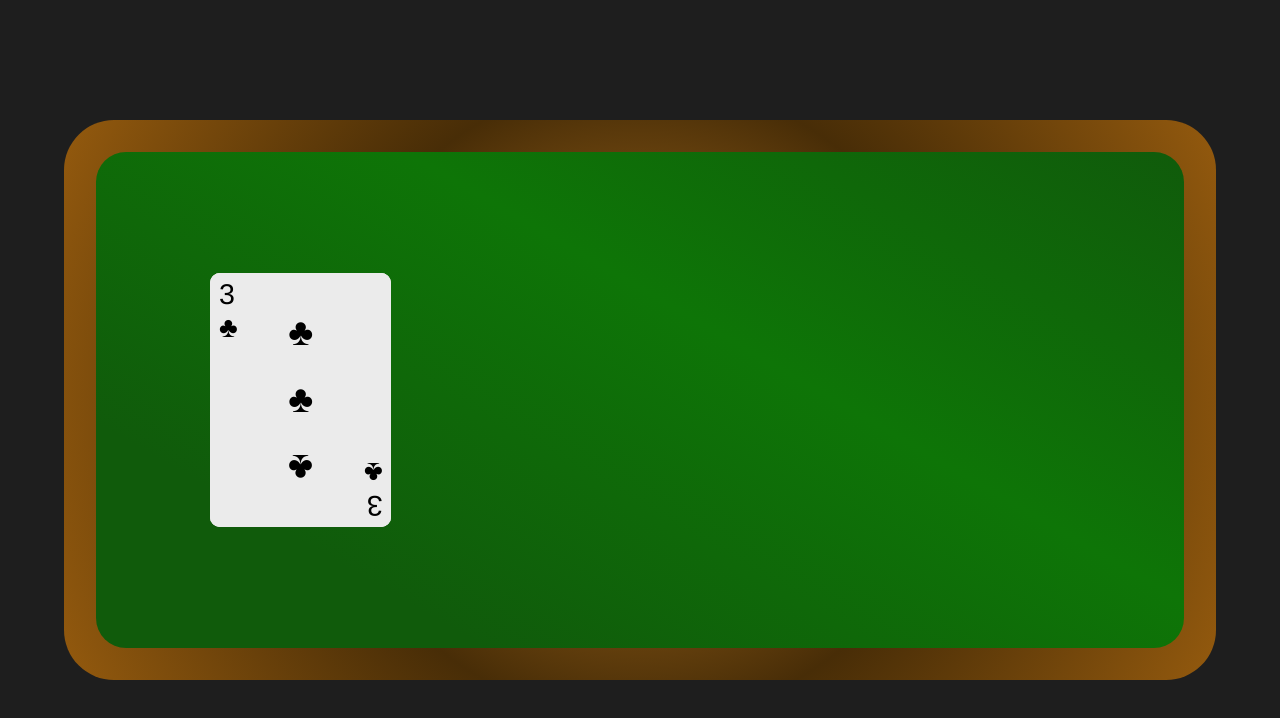
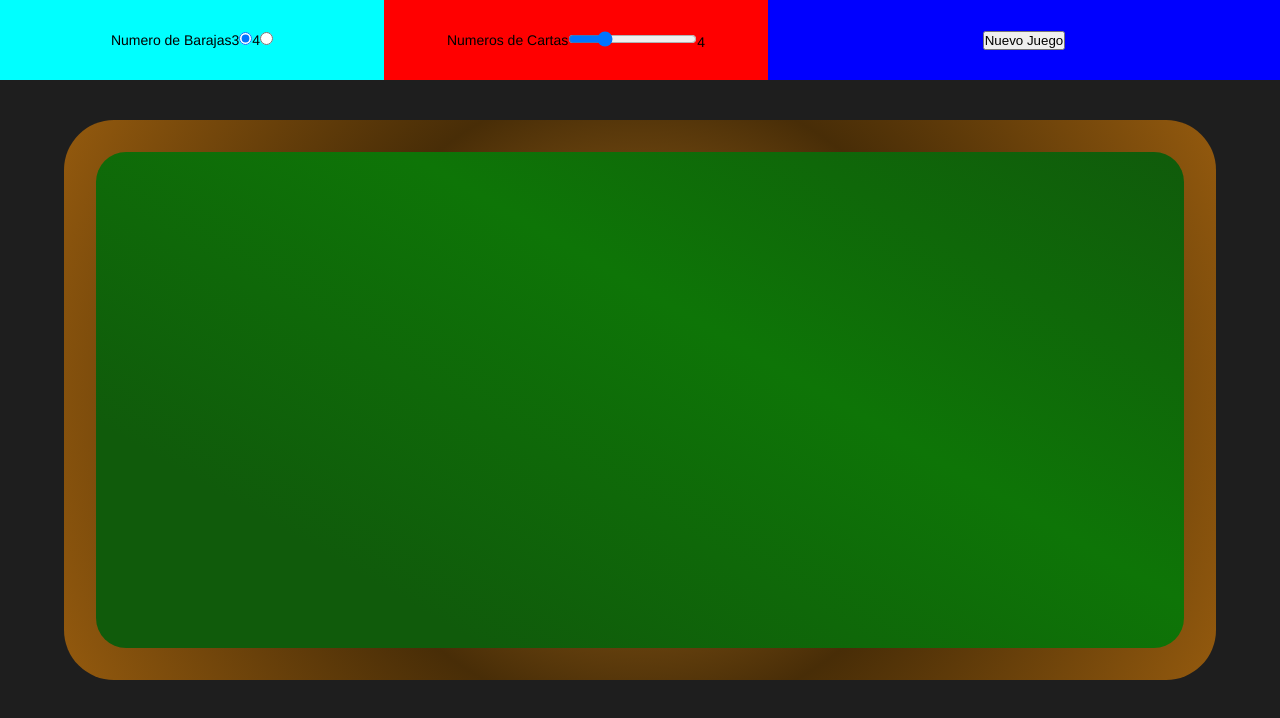
Before and after one commit to maxife36/Prueba-Tecnica---HANU, a React (Vite) app: page / in a window 1280 px wide. Shown: the top 718 px of the page. Built offline with nearby package versions, Linux system fonts and the light colour scheme; the HTML template or start-up script is replaced by a standard one.

Commit message:
deck shuffle function - All Header Componentes without Css

```diff
--- a/src/App.tsx
+++ b/src/App.tsx
@@ -1,17 +1,17 @@
 import "./App.css";
-import {Table} from './components/Table/Table'
-import {Card} from './components/Card/Card'
+import { Table } from "./components/Table/Table";
+import { Card } from "./components/Card/Card";
+import { Header } from "./components/Header/Header";
 import { useDeksLocalStorage } from "./hooks/useDeksLocalStorage";
-import {type DecksLSHook, type numberOfDecks,  type DeckStructure} from './types'
-import { useState, useEffect} from "react";
+import { type DecksLSHook, type numberOfDecks, type DeckStructure, type deckRank, type deckSuit, type cardId } from "./types";
+import { useState, useEffect, useRef } from "react";
 
 function completeVerify(alldecks: DeckStructure[], decknum: numberOfDecks): boolean {
   let completeFlag: boolean = true;
 
   for (const [index, deck] of alldecks.entries()) {
-
-    if (index <= (decknum-1)) {
-      if(!deck.length) completeFlag = false;
+    if (index <= decknum - 1) {
+      if (!deck.length) completeFlag = false;
 
       const refSuit = [...deck][0]?.split("-")[1];
 
@@ -23,42 +23,85 @@ function completeVerify(alldecks: DeckStructure[], decknum: numberOfDecks): bool
       }
 
       if (completeFlag) {
-        const sortedDeck = [...deck].sort((a, b) =>  a < b ? 1 : -1);
+        const sortedDeck = [...deck].sort((a, b) => (a < b ? 1 : -1));
 
         const areEqual = JSON.stringify(sortedDeck) === JSON.stringify([...deck]);
 
-        completeFlag = areEqual? true: false
+        completeFlag = areEqual ? true : false;
       }
-
     }
   }
-  console.log(completeFlag);
 
   return completeFlag;
 }
 
+function shuffleArray(array: DeckStructure): DeckStructure {
+  for (let i = array.length - 1; i > 0; i--) {
+    const j = Math.floor(Math.random() * (i + 1));
+    [array[i], array[j]] = [array[j], array[i]];
+  }
+  return array;
+}
+
+const SUIT_OPTIONS: { [key: string]: deckSuit[] } = {
+  "3": ["Heart", "Diamond", "Spade"],
+  "4": ["Heart", "Diamond", "Spade", "Clover"],
+};
+
 function App() {
+  const [tableWidth, setTableWidth] = useState(0);
+  const [isComplete, setIsComplete] = useState<boolean>(false);
+  const [newDeck, setNewDeck] = useState<DeckStructure>([]);
+  const newGameController = useState<number>(1);
+  const deckNumberController = useState<numberOfDecks>(3);
+  const rankNumbersController = useState<deckRank>(4);
 
-  const deckNumbers: numberOfDecks = 3
-  const initialDeck: DeckStructure = ['1-Heart', '2-Heart', '3-Clover']
+  const initDeck: DeckStructure = [];
 
-  const [tableWidth, setTableWidth] = useState(0)
-  const storageController : DecksLSHook = useDeksLocalStorage(initialDeck,deckNumbers)
-  const [isComplete, setIsComplete] = useState<boolean>(false)
+  const storageController: DecksLSHook = useDeksLocalStorage(initDeck, deckNumberController[0]);
 
-  useEffect(()=>{
+  useEffect(() => {
     const { deck0, deck1, deck2, deck3, deckNumbers } = storageController;
-    const result = completeVerify([deck0,deck1,deck2,deck3], deckNumbers)
-    setIsComplete(result)
+    const result = completeVerify([deck0, deck1, deck2, deck3], deckNumbers);
+    setIsComplete(result);
+  }, [storageController]);
 
-  },[storageController])
+  const previousNewGame = useRef<number>(newGameController[0]);
+
+  useEffect(() => {
+    if (previousNewGame.current !== newGameController[0]) {
+      previousNewGame.current = newGameController[0];
+      const suitOptions = SUIT_OPTIONS[deckNumberController[0] || 3];
+      const rankOptions: deckRank[] = Array.from({ length: rankNumbersController[0] }, (_, index) => (index + 1) as deckRank);
+
+      // const shuffledSuit = shuffleArray(suitOptions) as deckSuit[];
+      // const shuffledRank = shuffleArray(rankOptions) as deckRank[];
+
+      const newInitialDeck: DeckStructure = [];
+
+      for (const suit of suitOptions) {
+        for (const rank of rankOptions) {
+          const cartId: cardId = `${rank}-${suit}`;
+          newInitialDeck.push(cartId);
+        }
+      }
+
+      setNewDeck(shuffleArray(newInitialDeck) as DeckStructure);
+
+      const { setInitialDeck } = storageController;
+      setInitialDeck(newInitialDeck);
+    }
+  }, [newGameController[0]]);
 
   return (
     <>
-      <Table deckNumbers ={deckNumbers} setTableWidth={setTableWidth}>
-        <Card suit="Heart" rank={1} tableWidth={tableWidth} storageController={storageController}/>
-        <Card suit="Heart" rank={2} tableWidth={tableWidth} storageController={storageController}/>
-        <Card suit="Clover" rank={3} tableWidth={tableWidth} storageController={storageController}/>
+      <Header deckNumberController={deckNumberController} rankNumbersController={rankNumbersController} newGameController={newGameController} />
+      <Table deckNumbers={deckNumberController[0]} setTableWidth={setTableWidth}>
+        {newDeck.map((cardId, index) => {
+          const cardInfo = cardId?.split("-");
+
+          return <Card key={`${cardId}-${index}`} suit={cardInfo[1] as deckSuit} rank={Number(cardInfo[0]) as deckRank} tableWidth={tableWidth} storageController={storageController} zIndex={index} />;
+        })}
       </Table>
     </>
   );
--- a/src/components/Card/Card.tsx
+++ b/src/components/Card/Card.tsx
@@ -1,5 +1,5 @@
 import "./Card.css";
-import { type Card, type deckNumber, type cardId, type DeckStructure, type numberOfDecks } from "../../types";
+import { type Card, type deckNumber, type cardId, type DeckStructure } from "../../types";
 import { useState } from "react";
 
 const SUIT = {
@@ -16,8 +16,9 @@ const FACE_CARDS: { [key: string]: string } = {
   "13": "K",
 };
 
-export function Card({ suit, rank, tableWidth, storageController }: Card) {
+export function Card({ suit, rank, tableWidth, storageController, zIndex }: Card) {
   const [currentDeck, setCurrentDeck] = useState<deckNumber>(0 as deckNumber);
+  const [isNewGame, setIsNewGame] = useState(true)
   // const [isComplete, setIsComplete] = useState<boolean>(false)
 
   const isFaceCard = !!FACE_CARDS[rank];
@@ -33,9 +34,11 @@ export function Card({ suit, rank, tableWidth, storageController }: Card) {
     height: `${width * 1.4}px`,
     padding: `${width * 0.21}px ${width * 0.16}px`,
     fontSize: `${width * 0.035}px`,
+    zIndex: `${zIndex}`
   };
 
   function handlerOnClick(e: React.MouseEvent<HTMLDivElement>) {
+    setIsNewGame(false)
     const { deck0, setDeck0, deck1, setDeck1, deck2, setDeck2, deck3, setDeck3, deckNumbers } = storageController;
 
     function updateControlls(deckNum: deckNumber): [DeckStructure, React.Dispatch<React.SetStateAction<DeckStructure>>] {
@@ -76,7 +79,7 @@ export function Card({ suit, rank, tableWidth, storageController }: Card) {
   }
 
   return (
-    <article className={`card-conatiner suit-${suit} deck-${currentDeck}`} style={containerStyle} onClick={handlerOnClick}>
+    <article className={`card-conatiner suit-${suit} deck-${isNewGame? 0 : currentDeck}`} style={containerStyle} onClick={handlerOnClick}>
       <div className="corner top-left">
         <span>{rankName}</span>
         <span>{SUIT[suit]}</span>
--- /dev/null
+++ b/src/components/Header/Header.css
@@ -0,0 +1,36 @@
+.header-container {
+    position: absolute;
+    display: flex;
+    flex-flow: row nowrap;
+    align-items: center;
+    top: 0;
+    left: 0;
+    width: 100vw;
+    height: 10vh;
+    background-color: #929292;
+}
+
+.suits-container,
+.ranks-container,
+.reset-btn-container {
+    display: flex;
+    flex-flow: row nowrap;
+    justify-content: center;
+    align-items: center;
+    height: 100%;
+}
+
+.suits-container {
+    width: 30%;
+    background-color: aqua;
+}
+
+.ranks-container {
+    width: 30%;
+    background-color: red;
+}
+
+.reset-btn-container {
+    flex-grow: 1;
+    background-color: blue;
+}
--- /dev/null
+++ b/src/components/Header/Header.tsx
@@ -0,0 +1,22 @@
+import './Header.css'
+import { type numberOfDecks, type deckRank} from '../../types'
+import { SuitInput } from './SuitInput'
+import { RankInput } from './RankInput'
+import { ResetBtn } from './ResetBtn'
+
+type Props = {
+    deckNumberController: [numberOfDecks, React.Dispatch<React.SetStateAction<numberOfDecks>>]
+    rankNumbersController: [deckRank, React.Dispatch<React.SetStateAction<deckRank>>]
+    newGameController: [number, React.Dispatch<React.SetStateAction<number>>]
+}
+
+export function Header({deckNumberController, rankNumbersController, newGameController}:Props){
+
+    return(
+        <header className='header-container'>
+            <SuitInput deckNumberController={deckNumberController}/>
+            <RankInput rankNumbersController={rankNumbersController}/>
+            <ResetBtn newGameController={newGameController}/>
+        </header>
+    )
+}
--- /dev/null
+++ b/src/components/Header/RankInput.tsx
@@ -0,0 +1,51 @@
+import { useEffect } from "react";
+import { type deckRank } from "../../types";
+
+const FACE_CARDS: { [key: string]: string } = {
+  "1": "A",
+  "11": "J",
+  "12": "Q",
+  "13": "K",
+};
+
+type Props = {
+  rankNumbersController: [deckRank, React.Dispatch<React.SetStateAction<deckRank>>];
+};
+
+export function RankInput({ rankNumbersController }: Props) {
+  function handleRankInput(e: React.ChangeEvent<HTMLInputElement>) {
+    const inputElement = e.currentTarget;
+    const inputValue = Number(inputElement.value) as deckRank;
+    rankNumbersController[1](inputValue);
+
+    const isFaceCard = !!FACE_CARDS[inputValue];
+    const rankName: number | string = isFaceCard ? FACE_CARDS[inputValue] : inputValue;
+
+    const labelElement = inputElement.nextSibling;
+
+    if (labelElement && labelElement instanceof HTMLLabelElement) {
+      labelElement.textContent = rankName.toString();
+    }
+  }
+
+  useEffect(() => {
+    const labelElement = document.querySelector(".ranks-container label");
+
+    const isFaceCard = !!FACE_CARDS[rankNumbersController[0]];
+    const rankName: number | string = isFaceCard ? FACE_CARDS[rankNumbersController[0]] : rankNumbersController[0];
+
+    if (labelElement && labelElement instanceof HTMLLabelElement) {
+      labelElement.textContent = rankName.toString();
+    }
+  }, []);
+
+  return (
+    <section className="ranks-container">
+      <p className="rank-title">Numeros de Cartas</p>
+      <div className="rank-option">
+        <input type="range" min="1" max="13" step="1" value={rankNumbersController[0]} onChange={handleRankInput} />
+        <label htmlFor=""></label>
+      </div>
+    </section>
+  );
+}
--- /dev/null
+++ b/src/components/Header/ResetBtn.tsx
@@ -0,0 +1,20 @@
+type Props = {
+    newGameController: [number, React.Dispatch<React.SetStateAction<number>>]
+}
+
+export function ResetBtn({newGameController}:Props){
+
+    function handlerNewGAme(){
+
+        const nextGame = newGameController[0] + 1
+        newGameController[1](nextGame)
+    }
+
+    return(
+        <section className='reset-btn-container'>
+            <button type="button" onClick={handlerNewGAme}>
+                Nuevo Juego
+            </button>
+        </section>
+    )
+}
--- /dev/null
+++ b/src/components/Header/SuitInput.tsx
@@ -0,0 +1,31 @@
+import { type numberOfDecks } from "../../types";
+
+
+type Props = {
+    deckNumberController: [numberOfDecks, React.Dispatch<React.SetStateAction<numberOfDecks>>]
+}
+
+export function SuitInput({ deckNumberController }: Props) {
+
+  function handleSuitInput(e: React.ChangeEvent<HTMLInputElement>) {
+    const inputElement = e.currentTarget
+    const inputValue = Number(inputElement.value) as numberOfDecks
+    deckNumberController[1](inputValue)
+  }
+
+  return (
+    <section className="suits-container">
+      <p className="suit-title">Numero de Barajas</p>
+      <div className="suit-option">
+        <label htmlFor="">
+          3
+          <input type="radio" name="deckNumber" value={3} checked={deckNumberController[0] === 3? true: false } onChange={handleSuitInput} />
+        </label>
+        <label htmlFor="">
+          4
+          <input type="radio" name="deckNumber" value={4} checked={deckNumberController[0] === 4? true: false } onChange={handleSuitInput} />
+        </label>
+      </div>
+    </section>
+  );
+}
--- a/src/hooks/useDeksLocalStorage.ts
+++ b/src/hooks/useDeksLocalStorage.ts
@@ -1,13 +1,15 @@
 import { useState, useEffect } from "react";
-import { type deckStructure, type numberOfDecks } from "../types";
+import { type DeckStructure, type numberOfDecks } from "../types";
 
-export function useDeksLocalStorage(initialDeck: deckStructure, deckNumbers: numberOfDecks) {
-  const [deck0, setDeck0] = useState<deckStructure>(initialDeck);
-  const [deck1, setDeck1] = useState<deckStructure>([]);
-  const [deck2, setDeck2] = useState<deckStructure>([]);
-  const [deck3, setDeck3] = useState<deckStructure>([]);
+export function useDeksLocalStorage(initDeck: DeckStructure, deckNumbers: numberOfDecks) {
+  const [initialDeck, setInitialDeck] = useState<DeckStructure>(initDeck);
+  const [deck0, setDeck0] = useState<DeckStructure>(initialDeck);
+  const [deck1, setDeck1] = useState<DeckStructure>([]);
+  const [deck2, setDeck2] = useState<DeckStructure>([]);
+  const [deck3, setDeck3] = useState<DeckStructure>([]);
 
   useEffect(() => {
+
     const savedDeck0 = localStorage.getItem("deck0");
     if (savedDeck0) {
       setDeck0(JSON.parse(savedDeck0));
@@ -30,6 +32,14 @@ export function useDeksLocalStorage(initialDeck: deckStructure, deckNumbers: num
   }, []);
 
   useEffect(() => {
+    setDeck0(initialDeck)
+    setDeck1([])
+    setDeck2([])
+    setDeck3([])
+
+  }, [initialDeck]);
+
+  useEffect(() => {
     localStorage.setItem("deck0", JSON.stringify(deck0));
   }, [deck0]);
 
@@ -46,6 +56,7 @@ export function useDeksLocalStorage(initialDeck: deckStructure, deckNumbers: num
   }, [deck3]);
 
   return{
+    setInitialDeck,
     deck0, setDeck0,
     deck1, setDeck1,
     deck2, setDeck2,
--- a/src/types.d.ts
+++ b/src/types.d.ts
@@ -12,12 +12,14 @@ export interface Card {
   rank: deckRank;
   tableWidth: number;
   storageController: DecksLSHook;
+  zIndex:number
 }
 
 export type cardId = `${deckRank}-${deckSuit}` | undefined;
 export type DeckStructure = cardId[];
 
 export type DecksLSHook = {
+  setInitialDeck: React.Dispatch<React.SetStateAction<DeckStructure>>;
   deck0: DeckStructure;
   setDeck0: React.Dispatch<React.SetStateAction<DeckStructure>>;
   deck1: DeckStructure;
```
